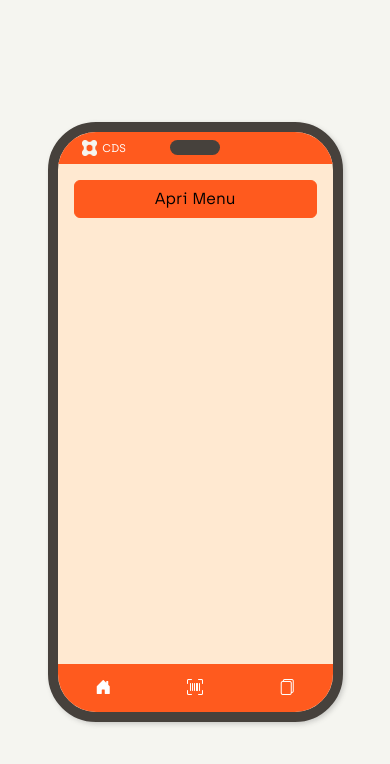
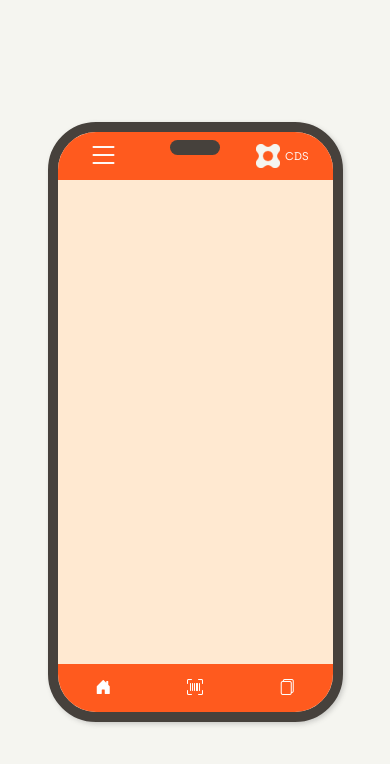
Before and after one commit to JackRosser/GdsoMockUp, a plain HTML site: page index.html in a window 390 px wide. Drawn offline with nearby package versions, Linux system fonts and the light colour scheme.

Commit message:
hamburger

```diff
--- a/index.html
+++ b/index.html
@@ -20,14 +20,13 @@
       <div class="phone-container">
         <div class="screen">
           <div class="screen-header">
+            <button id="openMenu"><i class="bi bi-list"></i></button>
             <div class="logo">
               <img src="images/Icona_Bianco_RGB.png" />
+              <span>CDS</span>
             </div>
-            <span>CDS</span>
           </div>
           <div class="screen-body">
-            <button id="openMenu" class="btn btn-primary">Apri Menu</button>
-
             <div class="custom-offcanvas">
               <div class="custom-offcanvas-panel">
                 <h5>Menu</h5>
--- a/partials/_phone.scss
+++ b/partials/_phone.scss
@@ -24,10 +24,11 @@
 
   & .screen-header {
     width: 100%;
-    height: 2rem;
+    height: 3rem;
     background-color: $primary;
     display: flex;
     align-items: center;
+    justify-content: space-between;
     padding: 0 1.5rem;
     gap: 0.3rem;
     & .logo {
@@ -38,15 +39,21 @@
       & img {
         max-height: 50%;
       }
+      & span {
+        color: white;
+        font-size: 0.7rem;
+      }
     }
-    & span {
+    & button {
+      border: none;
+      background-color: transparent;
+      font-size: 2rem;
       color: white;
-      font-size: 0.7rem;
     }
   }
   & .screen-body {
     width: 100%;
-    height: calc(100% - 5rem);
+    height: calc(100% - 6rem);
     overflow: auto;
     padding: 1rem;
     display: flex;
```
Also changed, not shown: style.css, 1 other file.
